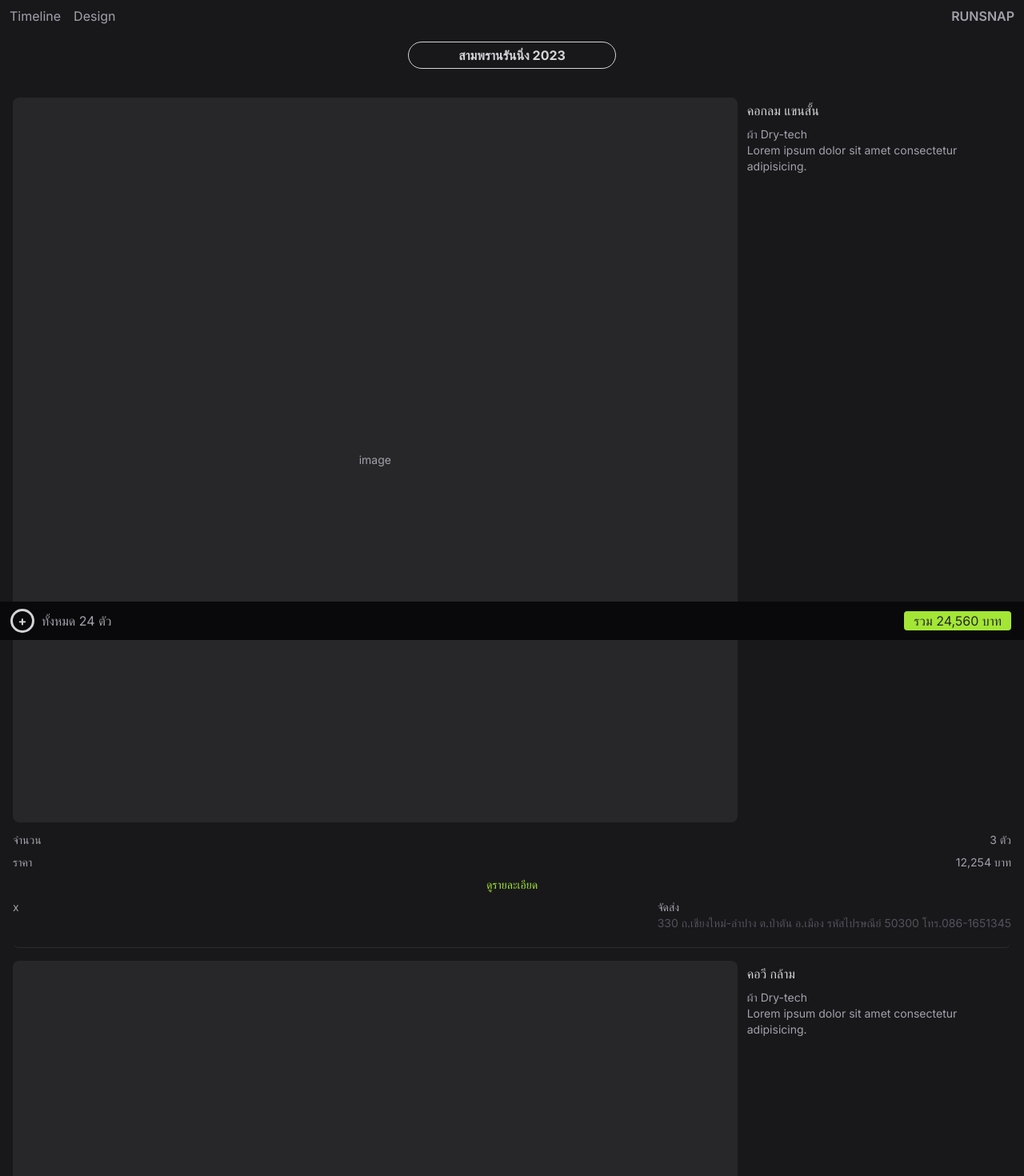
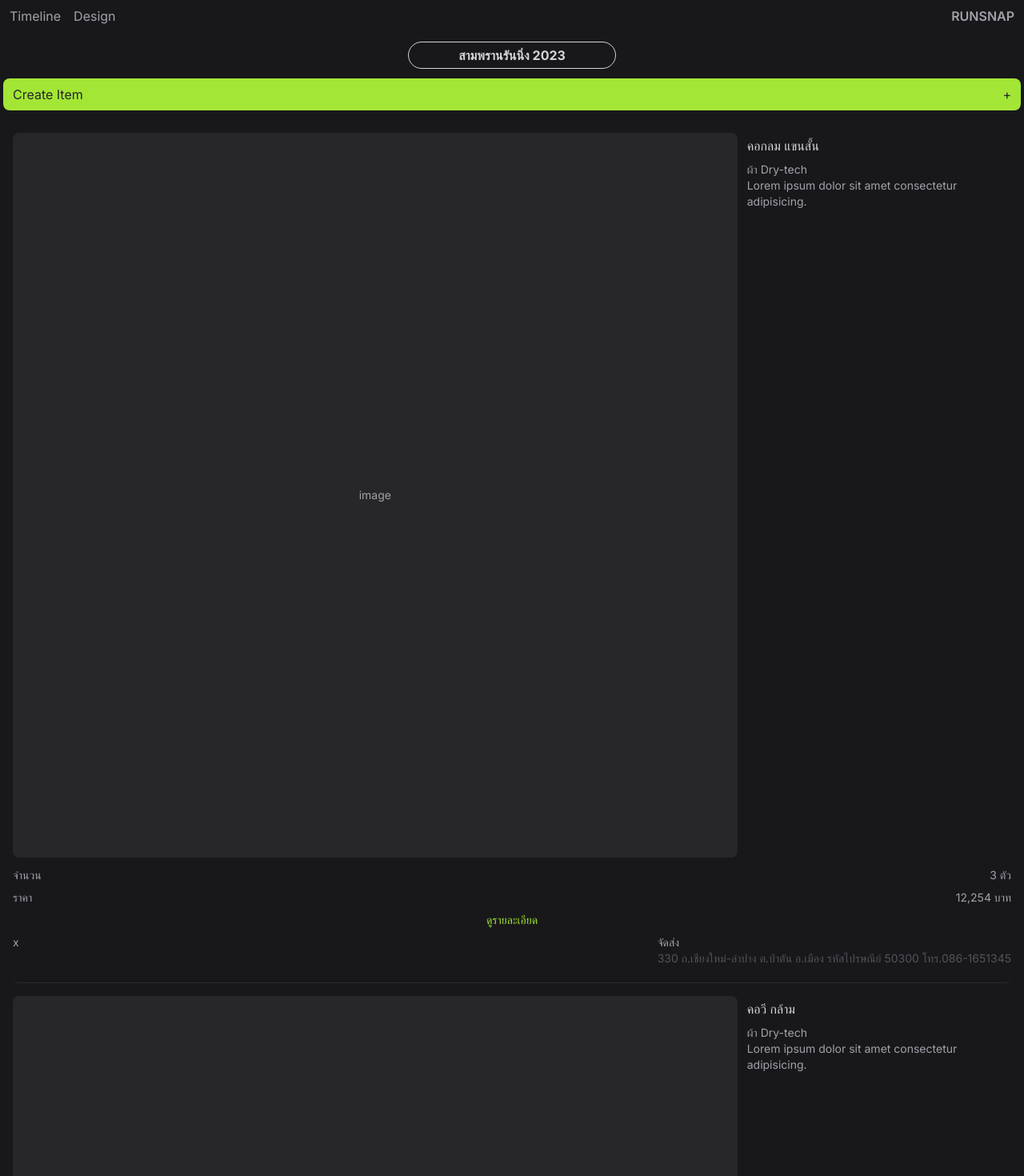
Before and after one commit to DiciembreBW/line-dev, a Next.js app: page /timeline in a window 1280 px wide. Shown: the top 1470 px of the page at 80% size. Built offline with nearby package versions, Linux system fonts and the light colour scheme.

Commit message:
refactor swipe

```diff
--- a/app/timeline/comp/collection/ItemDetial.tsx
+++ b/app/timeline/comp/collection/ItemDetial.tsx
@@ -1,4 +1,5 @@
 "use client";
+import Swipe from "@/libs/components/Swipe";
 import {Divider, SwipeableDrawer, getFabUtilityClass} from "@mui/material";
 import React, {useEffect, useState} from "react";
 
@@ -87,19 +88,27 @@ export default function ItemDetial({}: Props) {
 	}
 	// console.log(12);
 
+	function label() {
+		return (
+			<button
+				className="text-lime-400 select-none focus:outline-none"
+				onClick={() => handleSwipe(true)}>
+				ดูรายละเอียด
+			</button>
+		);
+	}
+
 	return (
 		<React.Fragment key={"bottomx"}>
-			<button className="text-lime-400" onClick={() => handleSwipe(true)}>
+			{/* <button className="text-lime-400" onClick={() => handleSwipe(true)}>
 				ดูรายละเอียด
-			</button>
-			<SwipeableDrawer
-				open={status}
-				anchor="bottom"
-				onClose={() => handleSwipe(false)}
-				onOpen={() => handleSwipe(true)}
-				disableSwipeToOpen={true}
-				transitionDuration={120}>
-				{/* <div className="rounded-full bg-zinc-900 rounded-b">dada</div> */}
+			</button> */}
+			<Swipe
+				anchor="right"
+				label={label()}
+				isolateKey="detail"
+				state={status}
+				setState={setStatus}>
 				<div className="bg-zinc-900 h-screen text-zinc-400 px-3 py-2 ">
 					<div className="flex justify-between items-center">
 						<div className="px-3 py-2 text-lime-400 font-bold">แขนสั้น คอกลม</div>
@@ -166,7 +175,6 @@ export default function ItemDetial({}: Props) {
 					<div className="px-3 py-2">
 						<div className="px-3 py-2 text-zinc-500">จำนวน</div>
 						<div className="grid grid-cols-9 content-center items-center">
-							{/* input */}
 							<div className="col-span-6 flex items-center">
 								<div className="m-1">
 									<button className="px-3 py-2" onClick={stepDown}>
@@ -188,7 +196,6 @@ export default function ItemDetial({}: Props) {
 								</div>
 							</div>
 
-							{/* PPE */}
 							<div className="col-span-2 justify-self-end">
 								<div className="text-2xl ">356.-</div>
 							</div>
@@ -216,10 +223,6 @@ export default function ItemDetial({}: Props) {
 						</div>
 					</div>
 
-					{/* <div className="px-3 py-2">
-						<pre>{JSON.stringify(items, null, 3)}</pre>
-					</div> */}
-
 					<div className="px-3 py-2">
 						<div className="flex justify-center">
 							<div className="m-1">
@@ -232,7 +235,7 @@ export default function ItemDetial({}: Props) {
 						</div>
 					</div>
 				</div>
-			</SwipeableDrawer>
+			</Swipe>
 		</React.Fragment>
 	);
 }
--- a/app/timeline/page.tsx
+++ b/app/timeline/page.tsx
@@ -7,6 +7,7 @@ import {CollectionType} from "./context/collection.context/types";
 import Items from "./comp/collection/Items";
 import CreateItem from "./comp/collection/CreateItem";
 import End from "./comp/collection/End";
+import Swipe from "@/libs/components/Swipe";
 
 type Props = {};
 
@@ -35,11 +36,15 @@ export default function TimelinePage({}: Props) {
 					],
 				}}>
 				<Name />
-				{/* <CreateItem /> */}
+				<CreateItem />
 				<Items />
-				<End />
+
 				{/* <PreCollection /> */}
 			</CollectionProvider>
 		</div>
 	);
 }
+
+function L() {
+	return <div className="px-3 py-2">click dadwaw</div>;
+}
--- /dev/null
+++ b/libs/components/Swipe.tsx
@@ -0,0 +1,41 @@
+"use client";
+import {SwipeableDrawer} from "@mui/material";
+import React, {useState} from "react";
+
+type Props = {
+	children: React.ReactNode;
+	isolateKey: string;
+	label: React.ReactNode;
+	anchor: "bottom" | "top" | "right" | "left";
+	state: boolean;
+	setState: React.Dispatch<React.SetStateAction<boolean>>;
+};
+
+export default function Swipe({
+	children,
+	isolateKey,
+	label,
+	anchor,
+	state,
+	setState,
+}: Props) {
+	function handleSwipe(status: boolean) {
+		setState(status);
+	}
+	return (
+		<React.Fragment key={isolateKey}>
+			<span onClick={() => handleSwipe(true)}>
+				{/* <label /> */}
+				{label}
+			</span>
+			<SwipeableDrawer
+				open={state}
+				onOpen={() => handleSwipe(true)}
+				onClose={() => handleSwipe(false)}
+				anchor={anchor}
+				disableBackdropTransition={true}>
+				{children}
+			</SwipeableDrawer>
+		</React.Fragment>
+	);
+}
```
